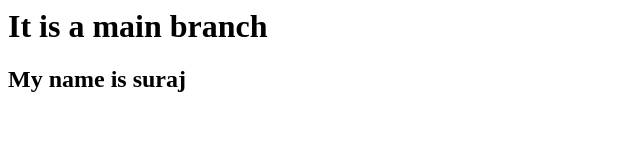
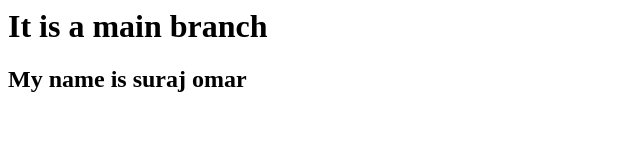
Before and after one commit to Surajomar/check, a plain HTML site: page index.html in a window 1280 px wide. Shown: the full height of the page, 0-640 px from the left. Drawn offline with Linux system fonts and the light colour scheme.

Commit message:
update readme

```diff
--- a/index.html
+++ b/index.html
@@ -1,2 +1,2 @@
 <h1> It is a  main branch</h1>
-<h2> My name is suraj</h2>
+<h2> My name is suraj omar</h2>
```
